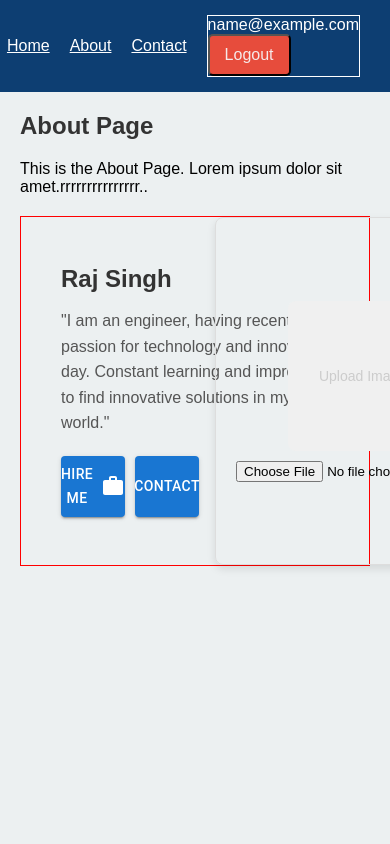
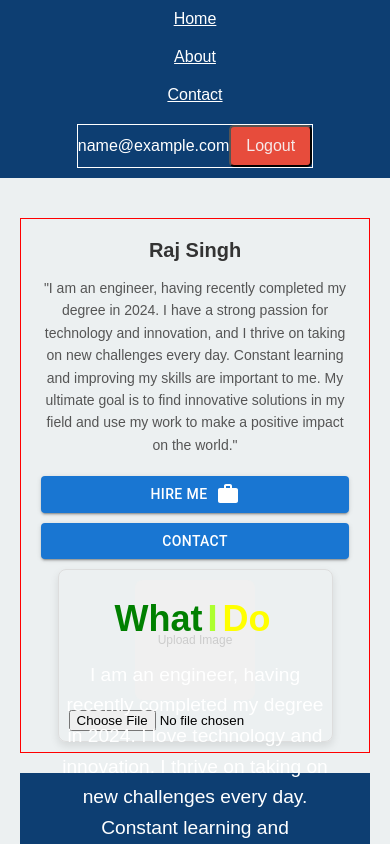
Before and after one commit to Rajsingh-01/raj_personal_website, a React (Create React App) app: page /home/about in a window 390 px wide. Built offline with nearby package versions, Linux system fonts and the light colour scheme; sample sign-in values are in the browser's storage.

Commit message:
added About page

```diff
--- a/src/Dashboard/About_page.jsx
+++ b/src/Dashboard/About_page.jsx
@@ -1,5 +1,6 @@
 import React, { useEffect } from "react";
-// import "./About_page.scss"; // Make sure to create this file for styling
+import "./About_page.scss";
+import { DesignServices, Code, BrandingWatermark } from '@mui/icons-material'; // Material UI Icons
 
 const AboutPage = () => {
   useEffect(() => {
@@ -7,9 +8,50 @@ const AboutPage = () => {
   }, []);
 
   return (
-    <div className="about-container">
-      <h2>About Page</h2>
-      <p>This is the About Page. Lorem ipsum dolor sit amet.rrrrrrrrrrrrrrr..</p>
+    <div className="about-section">
+      <h2 class="multicolor-text">
+  <span>What</span>
+  <span>I</span>
+  <span>Do</span>
+</h2>
+
+      <p>
+        I am an engineer, having recently completed my degree in 2024. I love technology and innovation.
+        I thrive on taking on new challenges every day. Constant learning and improving my skills are
+        important to me. My ultimate goal is to find innovative solutions in my field and use my work
+        to make a positive impact on the world.
+      </p>
+
+      {/* Services Cards */}
+      <div className="services-container">
+        <div className="service-card">
+          <h3 className="service-title">
+          <DesignServices style={{ marginRight: '8px'}} />react-design
+
+          </h3>
+          <p className="service-description">
+            We create beautiful, intuitive UI/UX designs for websites and mobile apps.
+          </p>
+        </div>
+
+        <div className="service-card">
+          <h3 className="service-title">
+            <Code style={{ marginRight: '8px' }} /> Front-end Developer
+          </h3>
+          <p className="service-description">
+            We build responsive and interactive front-end solutions using modern web technologies.
+          </p>
+        </div>
+
+        <div className="service-card">
+          <h3 className="service-title">
+            <BrandingWatermark style={{ marginRight: '8px' }} /> Design Services
+          </h3>
+          <p className="service-description">
+            Our design services cover branding, graphic design, and more.
+          </p>
+        </div>
+      </div>
     </div>
   );
 };
--- /dev/null
+++ b/src/Dashboard/About_page.scss
@@ -0,0 +1,109 @@
+/* About Section */
+.about-section {
+    padding: 20px;
+    margin-top: 20px;
+    background-color: #0d3e72;
+    color: white;
+    height: 100vh;
+    width: 100%;
+    display: flex;
+    flex-direction: column;
+    justify-content: center;
+    align-items: center;
+    text-align: center;
+}
+
+/* Multicolor Text */
+.multicolor-text {
+    font-size: 36px; /* Font size for the heading */
+    font-weight: bold;
+    display: flex;
+}
+
+.multicolor-text span {
+    margin-right: 5px; /* Adds space between words */
+}
+
+/* Styling each word with different colors */
+.multicolor-text span:nth-child(1) {
+    color: green;
+}
+
+.multicolor-text span:nth-child(2) {
+    color: greenyellow;
+}
+
+.multicolor-text span:nth-child(3) {
+    color: yellow;
+}
+
+/* About Section Paragraph */
+.about-section p {
+    font-size: 1.2rem;
+    line-height: 1.6;
+    max-width: 800px;
+}
+
+/* Services Container */
+.services-container {
+    display: flex;
+    justify-content: center;
+    gap: 30px;
+    flex-wrap: wrap; /* Allows the cards to wrap in case of smaller screens */
+    margin-top: 40px;
+}
+
+/* Service Card Styles */
+.service-card {
+    width: 250px;
+    padding: 20px;
+    border: 1px solid #ddd;
+    border-radius: 10px;
+    background-color: #f9f9f9;
+    box-shadow: 0 4px 6px rgba(0, 0, 0, 0.1);
+    transition: transform 0.3s ease, box-shadow 0.3s ease;
+    text-align: center;
+}
+
+.service-card:hover {
+    transform: translateY(-10px);
+    box-shadow: 0 6px 12px rgba(0, 0, 0, 0.2);
+}
+
+/* Service Title */
+.service-title {
+    font-size: 17px;
+    margin-bottom: 10px;
+    color: #333;
+    font-weight: bold;
+    display: flex;
+    align-items: center;
+    justify-content: center;
+}
+
+/* Service Description */
+.service-description {
+    font-size: 1rem;
+    color: #666;
+    line-height: 1.5;
+}
+
+/* Service Icon Styles */
+.service-title .MuiSvgIcon-root {
+    font-size: 30px; /* Icon size */
+    color: #007bff; /* Icon color */
+    margin-right: 10px;
+}
+
+/* Media Query for smaller screens */
+@media (max-width: 768px) {
+    .services-container {
+        flex-direction: column;
+        align-items: center;
+    }
+
+    .service-card {
+        width: 90%; /* Full width for smaller screens */
+        margin-bottom: 20px;
+    }
+}
--- a/src/Dashboard/Home_page.jsx
+++ b/src/Dashboard/Home_page.jsx
@@ -58,7 +58,7 @@ const HomePage = () => {
         <div className="main-content">
           <Routes>
             <Route path="" element={<h3>You are already on Home Page Dashboard</h3>} />
-          <Route path="about" element={<AboutPage />} />
+          {/* <Route path="about" element={<AboutPage />} /> */}
             <Route path="contact" element={<ContactPage />} />
           </Routes>
 
@@ -94,9 +94,13 @@ const HomePage = () => {
               />
             </div>
           </div>
+
+          {/* About Page (Below Profile Section) */}
+          <div className="about-section">
+            <AboutPage />
           </div>
         </div>
-
+      </div>
     </>
   );
 };
--- a/src/Dashboard/Home_page.scss
+++ b/src/Dashboard/Home_page.scss
@@ -10,7 +10,7 @@ body {
     flex-direction: column;
     height: 100vh;
     width: 100vw;
-    overflow: hidden;
+    /* overflow: hidden; */
 }
 
 nav ul {
@@ -100,18 +100,19 @@ header {
 .main-content {
     flex-grow: 1;
     padding: 20px;
+    overflow-y: auto;
     background: #ecf0f1;
 }
 
 .profile-section {
     display: flex;
     justify-content: space-between;
-    align-items: center; /* Align items vertically at the center */
+    align-items: center;
     margin-top: 20px;
-    width: 100%; /* Make it take up full width */
-    height: 350px; /* Set a specific height */
-    padding: 0 20px; /* Optional, for spacing on the sides */
-    border: 1px solid red
+    width: 100%;
+    height: 350px;
+    padding: 0 20px;
+    border: 1px solid red;
 }
 
 .profile-info {
@@ -120,7 +121,7 @@ header {
     flex-direction: column;
     justify-content: center;
     text-align: left;
-    width: 50%; /* Set width to control size */
+    width: 50%;
     padding: 20px;
 }
 
@@ -132,8 +133,8 @@ header {
 
 .profile-card {
     flex: 1;
-    max-width: 500px; /* Set width for the profile card */
-    height: 100%; /* Ensure it fills the available height */
+    max-width: 500px;
+    height: 100%;
     display: flex;
     justify-content: center;
     align-items: center;
@@ -210,3 +211,106 @@ header {
     margin-bottom: 20px;
     width: 39rem;
 }
+
+/* Media Queries for Responsiveness */
+
+/* Tablet and below */
+@media (max-width: 768px) {
+    nav ul {
+        flex-direction: column;
+        padding: 10px 20px;
+    }
+
+    .nav-links {
+        flex-direction: column;
+        gap: 15px;
+    }
+
+    .profile-section {
+        flex-direction: column;
+        height: auto;
+        padding: 20px;
+    }
+
+    .profile-info {
+        width: 100%;
+        text-align: center;
+        padding: 10px;
+    }
+
+    .profile-card {
+        margin-left: 0;
+        max-width: 100%;
+    }
+
+    .bio-text p {
+        width: auto; /* Allow bio text to be responsive */
+    }
+
+    .buttons-container {
+        flex-direction: column;
+        gap: 15px;
+    }
+}
+
+/* Mobile and below */
+@media (max-width: 480px) {
+    .nav-links li a {
+        font-size: 16px;
+    }
+
+    .profile-section {
+        padding: 10px;
+        height: auto;
+    }
+
+    .profile-info h2 {
+        font-size: 20px;
+    }
+
+    .profile-info {
+        width: 100%;
+        text-align: center;
+    }
+
+    .profile-card {
+        max-width: 100%;
+        padding: 10px;
+    }
+
+    .image-placeholder {
+        width: 120px;
+        height: 120px;
+        line-height: 120px;
+        font-size: 12px;
+    }
+
+    .bio-text p {
+        font-size: 14px;
+        width: auto;
+    }
+
+    .buttons-container {
+        flex-direction: column;
+        gap: 10px;
+    }
+}
+
+/* Large Desktop */
+@media (min-width: 1200px) {
+    .profile-section {
+        height: 400px;
+    }
+
+    .profile-info h2 {
+        font-size: 28px;
+    }
+
+    .profile-card {
+        max-width: 600px;
+    }
+
+    .bio-text p {
+        font-size: 18px;
+    }
+}
```
Lines whose indentation alone changed are shown as unchanged.
